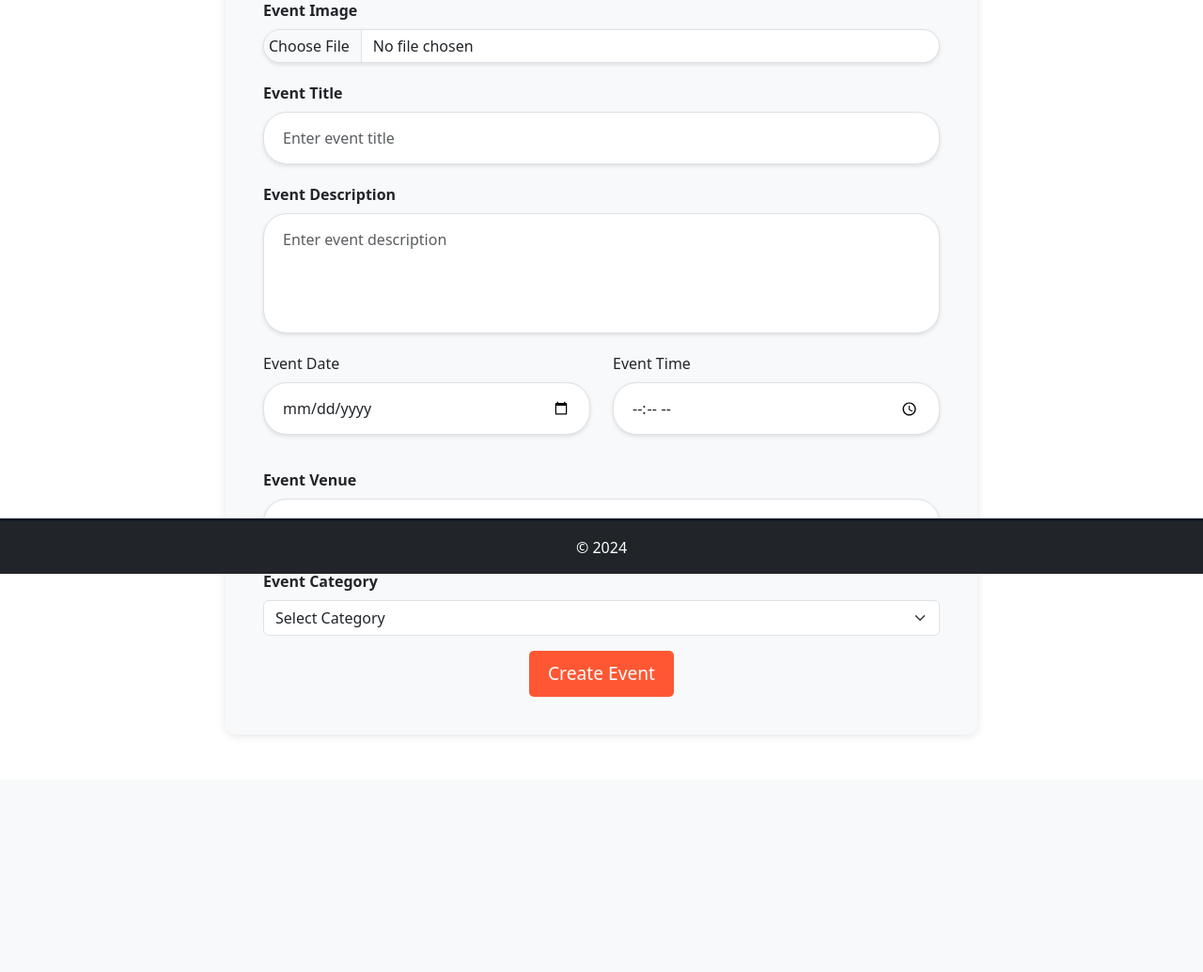
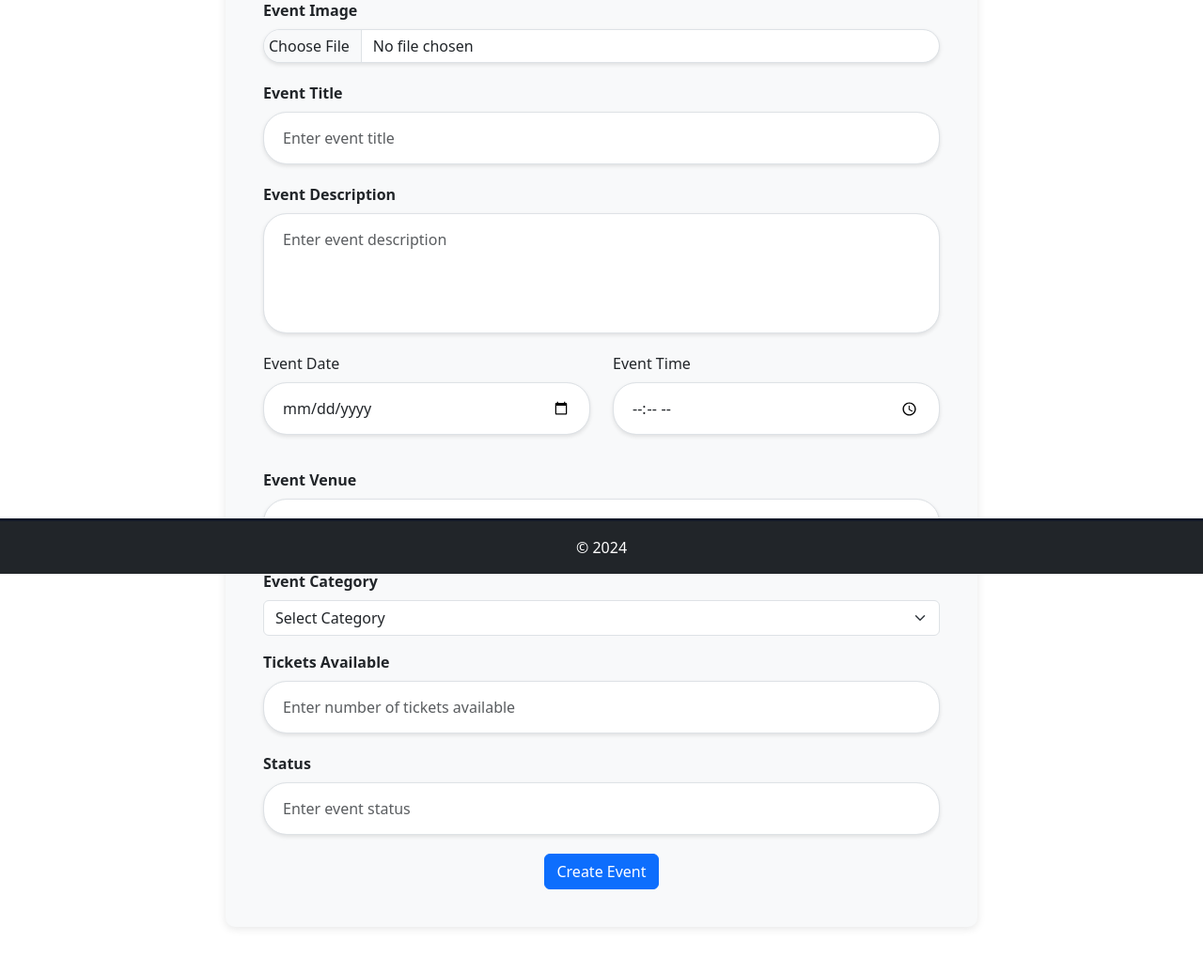
Before and after one commit to charlieLoL24/IAB207-assignmnet-3, a Flask app: page /create-event in a window 1280 px wide. Shown: the part 189-1224 px from the top of the page at 94% size. Before the commit the page ends 931 px from the top, so only its background shows below. Run offline with Flask 3, Linux system fonts and the light colour scheme; a user stored in the database is signed in; some libraries are stand-ins or nearby versions.

Commit message:
event creation now functional
inputs to db but no image upload, will come later

```diff
--- a/website/__init__.py
+++ b/website/__init__.py
@@ -3,6 +3,8 @@ from flask import Flask
 from flask_bootstrap import Bootstrap5
 from flask_sqlalchemy import SQLAlchemy
 from flask_login import LoginManager
+import os
+
 
 db = SQLAlchemy()
 
@@ -41,4 +43,6 @@ def create_app():
     from . import auth
     app.register_blueprint(auth.auth_bp)
 
+    app.config['UPLOAD_FOLDER'] = os.path.join('website', 'static', 'img')
+
     return app
--- a/website/auth.py
+++ b/website/auth.py
@@ -2,7 +2,7 @@ from flask import Blueprint, flash, render_template, request, url_for, redirect
 from flask_bcrypt import generate_password_hash, check_password_hash
 from flask_login import login_user, login_required, logout_user
 from .models import User
-from .forms import LoginForm, RegisterForm
+from .forms import LoginForm, RegisterForm, CreateEventForm
 from . import db
 
 # Create a blueprint - make sure all BPs have unique names
--- a/website/forms.py
+++ b/website/forms.py
@@ -33,26 +33,46 @@ class RegisterForm(FlaskForm):
     submit = SubmitField('Register')
 
 
-class CreateEvent(FlaskForm):
-    """
-        A form for creating events
-    """
-    Description = StringField("User Name", validators=[InputRequired()])
-
-    Image = FileField(
+class CreateEventForm(FlaskForm):
+    event_image = FileField(
         'Event Image',
         validators=[
-            FileRequired(message='Please select a file name'),
-            FileAllowed(ALLOWED_FILE, message='support only png, jpg, bmp')
-            ]
-        )
+            FileRequired(message='Please select a file'),
+            FileAllowed(ALLOWED_FILE, message='Only image files are allowed')
+        ]
+    )
+    event_title = StringField(
+        "Event Title",
+        validators=[InputRequired(), Length(max=255)]
+    )
+    event_description = TextAreaField(
+        "Event Description",
+        validators=[InputRequired(), Length(max=500)]
+    )
+    event_date = DateField("Event Date", validators=[InputRequired()])
+    event_time = TimeField("Event Time", validators=[InputRequired()])
+    event_venue = StringField(
+        "Event Venue",
+        validators=[InputRequired(), Length(max=32)]
+    )
+    event_genre = SelectField(
+        "Event Category",
+        choices=[
+            ('', 'Select Category'),
+            ('workshop', 'Workshop'),
+            ('seminar', 'Seminar'),
+            ('networking', 'Networking'),
+            ('conference', 'Conference'),
+            ('festival', 'Festival'),
+            ('concert', 'Concert'),
+            ('exhibition', 'Exhibition'),
+            ('webinar', 'Webinar')
+        ],
+        validators=[InputRequired()]
+    )
+    tickets_available = IntegerField("Tickets Available", validators=[InputRequired()])
+    status = StringField("Status", validators=[InputRequired(), Length(max=32)])
 
-    Start_time = TimeField("Start Time", validators=[InputRequired()])
-    date = DateField("Event Date", validators=[InputRequired()])
-    Venue = StringField("Venue", validators=[InputRequired()])
-    Category = StringField("User Name", validators=[InputRequired()])
-    Tickets_avaliable = IntegerField("Tickets avaliable", validators=[InputRequired()])
-    status = StringField("User Name", validators=[InputRequired()])
 
 
 class CreateComment(FlaskForm):
--- a/website/templates/base.html
+++ b/website/templates/base.html
@@ -28,7 +28,7 @@
                 <div class="collapse navbar-collapse" id="navbarNav">
                     <ul class="navbar-nav me-auto">
                         <li class="nav-item">
-                            <a class="nav-link" href="{{ url_for('main.createEvent') }}">Create an Event</a>
+                            <a class="nav-link" href="{{ url_for('main.CreateEvent') }}">Create an Event</a>
                         </li>
                         <li class="nav-item">
                             <a class="nav-link" href="{{ url_for('main.history') }}">Event History</a>
--- a/website/templates/create.html
+++ b/website/templates/create.html
@@ -5,56 +5,85 @@
     <!-- Event Creation -->
     <div class="form-container">
         <h2 class="text-center mb-4">Create Event</h2>
-        <form action="/submit-event" method="post" enctype="multipart/form-data">
+        <form method="POST" enctype="multipart/form-data">
+            {{ form.csrf_token }}
+
             <div class="form-group mb-3">
-                <label for="event-image" class="form-label">Event Image</label>
-                <input type="file" class="form-control" id="event-image" name="event-image" accept="image/*" required>
+                {{ form.event_image.label(class="form-label") }}
+                {{ form.event_image(class="form-control") }}
+                {% for error in form.event_image.errors %}
+                    <span class="text-danger">{{ error }}</span>
+                {% endfor %}
             </div>
 
             <div class="form-group mb-3">
-                <label for="event-title" class="form-label">Event Title</label>
-                <input type="text" class="form-control" id="event-title" name="event-title" placeholder="Enter event title" required>
+                {{ form.event_title.label(class="form-label") }}
+                {{ form.event_title(class="form-control", placeholder="Enter event title") }}
+                {% for error in form.event_title.errors %}
+                    <span class="text-danger">{{ error }}</span>
+                {% endfor %}
             </div>
 
             <div class="form-group mb-3">
-                <label for="event-description" class="form-label">Event Description</label>
-                <textarea class="form-control" id="event-description" name="event-description" rows="4" placeholder="Enter event description" required></textarea>
+                {{ form.event_description.label(class="form-label") }}
+                {{ form.event_description(class="form-control", rows="4", placeholder="Enter event description") }}
+                {% for error in form.event_description.errors %}
+                    <span class="text-danger">{{ error }}</span>
+                {% endfor %}
             </div>
 
             <div class="row mb-3">
                 <div class="col-md-6">
-                    <label for="event-date" class="form-label">Event Date</label>
-                    <input type="date" class="form-control" id="event-date" name="event-date" required>
+                    {{ form.event_date.label(class="form-label") }}
+                    {{ form.event_date(class="form-control") }}
+                    {% for error in form.event_date.errors %}
+                        <span class="text-danger">{{ error }}</span>
+                    {% endfor %}
                 </div>
 
                 <div class="col-md-6">
-                    <label for="event-time" class="form-label">Event Time</label>
-                    <input type="time" class="form-control" id="event-time" name="event-time" required>
+                    {{ form.event_time.label(class="form-label") }}
+                    {{ form.event_time(class="form-control") }}
+                    {% for error in form.event_time.errors %}
+                        <span class="text-danger">{{ error }}</span>
+                    {% endfor %}
                 </div>
             </div>
 
             <div class="form-group mb-3">
-                <label for="event-venue" class="form-label">Event Venue</label>
-                <input type="text" class="form-control" id="event-venue" name="event-venue" placeholder="Enter event venue" required>
+                {{ form.event_venue.label(class="form-label") }}
+                {{ form.event_venue(class="form-control", placeholder="Enter event venue") }}
+                {% for error in form.event_venue.errors %}
+                    <span class="text-danger">{{ error }}</span>
+                {% endfor %}
             </div>
 
             <div class="form-group mb-3">
-                <label for="event-genre" class="form-label">Event Category</label>
-                <select class="form-select" id="event-genre" name="event-genre" required>
-                    <option value="" disabled selected>Select Category</option>
-                    <option value="workshop">Workshop</option>
-                    <option value="seminar">Seminar</option>
-                    <option value="networking">Networking</option>
-                    <option value="conference">Conference</option>
-                    <option value="festival">Festival</option>
-                    <option value="concert">Concert</option>
-                    <option value="exhibition">Exhibition</option>
-                    <option value="webinar">Webinar</option>
-                </select>
+                {{ form.event_genre.label(class="form-label") }}
+                {{ form.event_genre(class="form-select") }}
+                {% for error in form.event_genre.errors %}
+                    <span class="text-danger">{{ error }}</span>
+                {% endfor %}
+            </div>
+
+            <div class="form-group mb-3">
+                {{ form.tickets_available.label(class="form-label") }}
+                {{ form.tickets_available(class="form-control", placeholder="Enter number of tickets available") }}
+                {% for error in form.tickets_available.errors %}
+                    <span class="text-danger">{{ error }}</span>
+                {% endfor %}
+            </div>
+
+            <div class="form-group mb-3">
+                {{ form.status.label(class="form-label") }}
+                {{ form.status(class="form-control", placeholder="Enter event status") }}
+                {% for error in form.status.errors %}
+                    <span class="text-danger">{{ error }}</span>
+                {% endfor %}
             </div>
 
             <div class="text-center">
-                <button type="submit" class="submit-btn">Create Event</button>
+                <button type="submit" class="btn btn-primary">Create Event</button>
             </div>
         </form>
     </div>
--- a/website/templates/index.html
+++ b/website/templates/index.html
@@ -22,7 +22,7 @@
     <!-- Actions -->
     <div class="categories">
         <div class="category-item">
-            <a href="{{ url_for('main.createEvent') }}">
+            <a href="{{ url_for('main.CreateEvent') }}">
                 <i class="fas fa-calendar-plus fa-3x" style="color: #ff5733;"></i>
                 <span>Create Event</span>
             </a>
--- a/website/views.py
+++ b/website/views.py
@@ -1,9 +1,11 @@
-from flask import Blueprint, render_template, request, redirect, url_for, flash
-from .forms import CreateEvent, CreateComment, LoginForm, CreateOrder
+from flask import Blueprint, render_template, request, redirect, url_for, flash, current_app
+from .forms import CreateComment, LoginForm, CreateOrder, CreateEventForm
 from .models import Event, Comment, User, Order
 from flask_login import login_required, current_user
+from werkzeug.utils import secure_filename
 from datetime import datetime
 from . import db
+import os
 
 
 main_bp = Blueprint('main', __name__)
@@ -19,10 +21,57 @@ def index():
     events = Event.query.order_by(Event.id).all()
     return render_template('index.html', events=events, user=user)
 
-@main_bp.route('/create-event')
-@login_required
-def createEvent():
-    return render_template('create.html', form=CreateEvent)
+@main_bp.route('/create-event', methods=['GET', 'POST'])
+def CreateEvent():
+    form = CreateEventForm()
+    if form.validate_on_submit():
+        # Process form data
+        title = form.event_title.data
+        description = form.event_description.data
+        start_date = form.event_date.data
+        start_time = form.event_time.data
+        venue = form.event_venue.data
+        category = form.event_genre.data
+        tickets_available = form.tickets_available.data
+        status = form.status.data
+
+        # Handle image upload
+        image_file = form.event_image.data
+        if image_file:
+            filename = secure_filename(image_file.filename)
+            image_path = os.path.join(current_app.config['UPLOAD_FOLDER'], filename)
+            image_file.save(image_path)
+        else:
+            image_path = 'default.jpg'  # Path to a default image if needed
+
+        # Create an Event object
+        new_event = Event(
+            Title=title,
+            Description=description,
+            Image=image_path,
+            Start_date=start_date,
+            Start_time=start_time,
+            Venue=venue,
+            Category=category,
+            Tickets_available=tickets_available,
+            Status=status,
+            user_id=current_user.id  # assuming logged-in user
+        )
+
+        # Add and commit the new event to the database
+        db.session.add(new_event)
+        db.session.commit()
+
+        flash("Event created successfully!", "success")
+        return redirect(url_for('main.index'))
+
+    # If validation fails, flash errors
+    if form.errors:
+        for field, errors in form.errors.items():
+            for error in errors:
+                flash(f"{field}: {error}", "error")
+
+    return render_template('create.html', form=form)
 
 
 @main_bp.route('/create-user')
```
Also changed, not shown: website/models.py (+3 -8 lines), instance/sitedata.sqlite, website/static/img/Screenshot_1.png (added).
